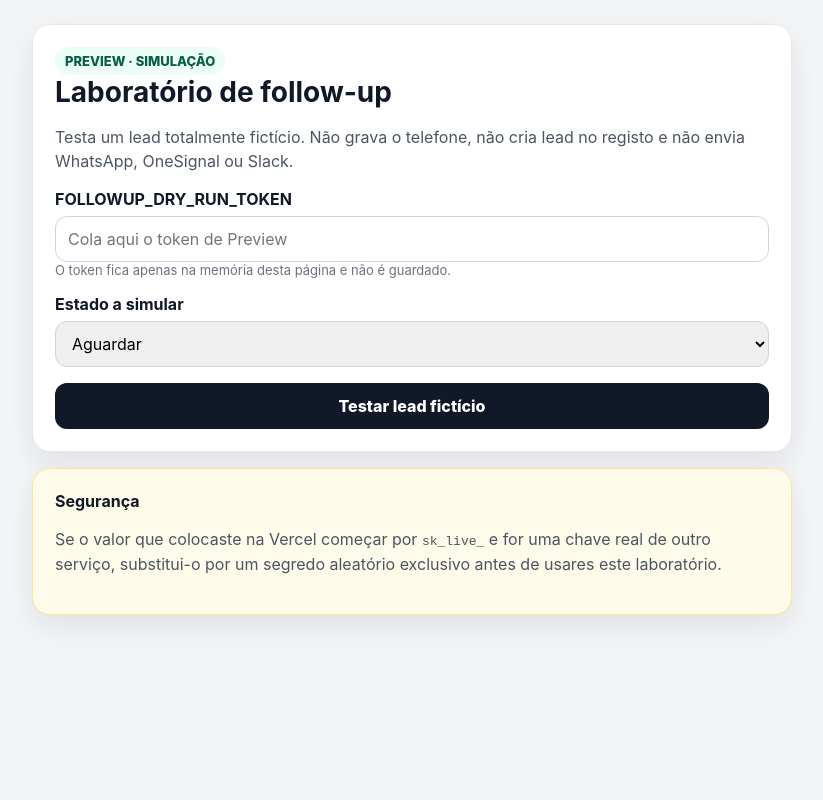
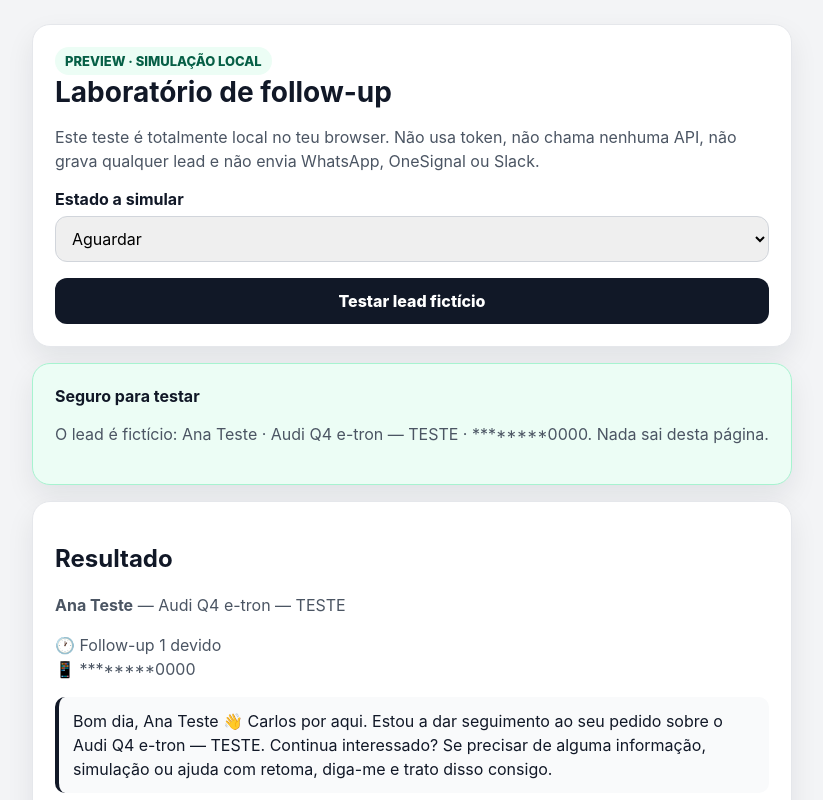
Before and after one commit to xroger1969/autovalorpt-assistente, a website: page followup-lab.html in a window 1280 px wide. Both pictures are taken after a click on the button "Testar lead fictício". Shown: the top 800 px of the page, without its empty margins (228-1051 px from the left). Drawn offline with Linux system fonts and the light colour scheme.

Commit message:
Make follow-up lab fully local and token-free

```diff
--- a/followup-lab.html
+++ b/followup-lab.html
@@ -5,34 +5,29 @@
   <meta name="viewport" content="width=device-width,initial-scale=1">
   <title>Follow-up Lab — Preview</title>
   <style>
-    :root { font-family: Inter, ui-sans-serif, system-ui, -apple-system, BlinkMacSystemFont, "Segoe UI", sans-serif; color: #111827; background: #f3f4f6; }
-    * { box-sizing: border-box; }
-    body { margin: 0; padding: 24px; }
-    main { max-width: 760px; margin: 0 auto; }
-    .card { background: #fff; border: 1px solid #e5e7eb; border-radius: 18px; padding: 22px; box-shadow: 0 12px 28px rgba(17,24,39,.08); margin-bottom: 16px; }
-    h1 { margin: 0 0 8px; font-size: 28px; }
-    p { line-height: 1.5; color: #4b5563; }
-    label { display:block; font-weight: 700; margin: 16px 0 7px; }
-    input, select, button { width:100%; min-height:46px; border-radius:12px; border:1px solid #d1d5db; padding: 10px 12px; font: inherit; }
-    button { margin-top:16px; cursor:pointer; border:0; background:#111827; color:white; font-weight:800; }
-    button:disabled { opacity:.55; cursor:wait; }
+    :root { font-family: Inter, ui-sans-serif, system-ui, -apple-system, BlinkMacSystemFont, "Segoe UI", sans-serif; color:#111827; background:#f3f4f6; }
+    * { box-sizing:border-box; }
+    body { margin:0; padding:24px; }
+    main { max-width:760px; margin:0 auto; }
+    .card { background:#fff; border:1px solid #e5e7eb; border-radius:18px; padding:22px; box-shadow:0 12px 28px rgba(17,24,39,.08); margin-bottom:16px; }
+    h1 { margin:0 0 8px; font-size:28px; }
+    p { line-height:1.5; color:#4b5563; }
+    label { display:block; font-weight:700; margin:16px 0 7px; }
+    select, button { width:100%; min-height:46px; border-radius:12px; border:1px solid #d1d5db; padding:10px 12px; font:inherit; }
+    button { margin-top:16px; cursor:pointer; border:0; background:#111827; color:#fff; font-weight:800; }
     .pill { display:inline-block; padding:6px 10px; border-radius:999px; background:#ecfdf5; color:#065f46; font-weight:800; font-size:13px; }
-    .warning { background:#fffbeb; border-color:#fde68a; }
+    .safe { background:#ecfdf5; border-color:#a7f3d0; }
+    .message { border-left:4px solid #111827; padding:12px 14px; background:#f9fafb; border-radius:10px; line-height:1.5; }
+    .status { font-weight:800; }
     pre { white-space:pre-wrap; word-break:break-word; background:#111827; color:#f9fafb; border-radius:14px; padding:16px; overflow:auto; }
-    .message { border-left:4px solid #111827; padding:12px 14px; background:#f9fafb; border-radius:10px; line-height:1.5; }
-    .muted { font-size:13px; color:#6b7280; }
   </style>
 </head>
 <body>
 <main>
   <section class="card">
-    <span class="pill">PREVIEW · SIMULAÇÃO</span>
+    <span class="pill">PREVIEW · SIMULAÇÃO LOCAL</span>
     <h1>Laboratório de follow-up</h1>
-    <p>Testa um lead totalmente fictício. Não grava o telefone, não cria lead no registo e não envia WhatsApp, OneSignal ou Slack.</p>
-
-    <label for="token">FOLLOWUP_DRY_RUN_TOKEN</label>
-    <input id="token" type="password" autocomplete="off" placeholder="Cola aqui o token de Preview">
-    <div class="muted">O token fica apenas na memória desta página e não é guardado.</div>
+    <p>Este teste é totalmente local no teu browser. Não usa token, não chama nenhuma API, não grava qualquer lead e não envia WhatsApp, OneSignal ou Slack.</p>
 
     <label for="state">Estado a simular</label>
     <select id="state">
@@ -46,9 +41,9 @@
     <button id="run">Testar lead fictício</button>
   </section>
 
-  <section class="card warning">
-    <strong>Segurança</strong>
-    <p>Se o valor que colocaste na Vercel começar por <code>sk_live_</code> e for uma chave real de outro serviço, substitui-o por um segredo aleatório exclusivo antes de usares este laboratório.</p>
+  <section class="card safe">
+    <strong>Seguro para testar</strong>
+    <p>O lead é fictício: Ana Teste · Audi Q4 e-tron — TESTE · ********0000. Nada sai desta página.</p>
   </section>
 
   <section id="result" class="card" hidden>
@@ -63,38 +58,66 @@
   const summary = document.getElementById('summary');
   const raw = document.getElementById('raw');
 
-  button.addEventListener('click', async () => {
-    const token = document.getElementById('token').value.trim();
+  const sample = Object.freeze({
+    name: 'Ana Teste',
+    vehicle: 'Audi Q4 e-tron — TESTE',
+    phoneMasked: '********0000'
+  });
+
+  const blockedReason = Object.freeze({
+    replied: 'customer_replied',
+    negotiation: 'active_conversation',
+    closed: 'closed_status',
+    do_not_contact: 'do_not_contact'
+  });
+
+  function simulate(state) {
+    if (state === 'waiting') {
+      return {
+        ok: true,
+        sample: true,
+        mode: 'dry-run-local',
+        sendEnabled: false,
+        persisted: false,
+        whatsappSent: false,
+        state,
+        dueCount: 1,
+        due: [{
+          ...sample,
+          stage: 1,
+          template: 'lead_followup_1',
+          message: 'Bom dia, Ana Teste 👋 Carlos por aqui. Estou a dar seguimento ao seu pedido sobre o Audi Q4 e-tron — TESTE. Continua interessado? Se precisar de alguma informação, simulação ou ajuda com retoma, diga-me e trato disso consigo.'
+        }],
+        blocked: {}
+      };
+    }
+
+    const reason = blockedReason[state] || 'unknown';
+    return {
+      ok: true,
+      sample: true,
+      mode: 'dry-run-local',
+      sendEnabled: false,
+      persisted: false,
+      whatsappSent: false,
+      state,
+      dueCount: 0,
+      due: [],
+      blocked: { [reason]: 1 }
+    };
+  }
+
+  button.addEventListener('click', () => {
     const state = document.getElementById('state').value;
-    if (!token) return alert('Cola primeiro o FOLLOWUP_DRY_RUN_TOKEN de Preview.');
+    const data = simulate(state);
+    const due = data.due[0] || null;
 
-    button.disabled = true;
-    result.hidden = true;
-    try {
-      const response = await fetch('/api/notify-lead', {
-        method: 'POST',
-        headers: {
-          'Content-Type': 'application/json',
-          'Authorization': `Bearer ${token}`
-        },
-        body: JSON.stringify({ action: 'followup-dry-run-sample', state })
-      });
-      const data = await response.json().catch(() => ({}));
-      if (!response.ok) throw new Error(data.error || `HTTP ${response.status}`);
+    summary.innerHTML = due
+      ? `<p><strong>${due.name}</strong> — ${due.vehicle}</p><p>🕐 Follow-up ${due.stage} devido<br>📱 ${due.phoneMasked}</p><div class="message">${due.message}</div><p class="status">Estado: SIMULAÇÃO — não enviado</p>`
+      : `<p>Nenhuma mensagem seria enviada neste estado.</p><p><strong>Bloqueio:</strong> ${Object.keys(data.blocked)[0]}</p><p class="status">Estado: SIMULAÇÃO — não enviado</p>`;
 
-      const due = Array.isArray(data.due) ? data.due[0] : null;
-      summary.innerHTML = due
-        ? `<p><strong>${due.name}</strong> — ${due.vehicle}</p><p>🕐 Follow-up ${due.stage} devido<br>📱 ${due.phoneMasked}</p><div class="message">${due.message}</div><p><strong>Estado: SIMULAÇÃO — não enviado</strong></p>`
-        : `<p>Nenhuma mensagem seria enviada neste estado.</p><p><strong>Bloqueios:</strong> ${Object.keys(data.blocked || {}).join(', ') || 'nenhum'}</p><p><strong>Estado: SIMULAÇÃO — não enviado</strong></p>`;
-      raw.textContent = JSON.stringify(data, null, 2);
-      result.hidden = false;
-    } catch (error) {
-      summary.innerHTML = `<p><strong>Erro:</strong> ${String(error.message || error)}</p>`;
-      raw.textContent = '';
-      result.hidden = false;
-    } finally {
-      button.disabled = false;
-    }
+    raw.textContent = JSON.stringify(data, null, 2);
+    result.hidden = false;
   });
 </script>
 </body>
```
